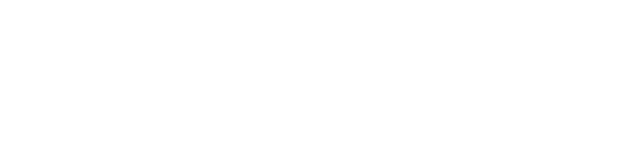
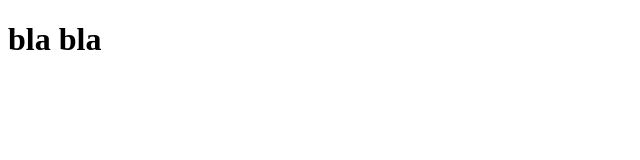
Before and after one commit to husepaolo/githubTest, a plain HTML site: page index.html in a window 1280 px wide. Shown: the whole page, without its empty margins (0-640 px from the left). Drawn offline with Linux system fonts and the light colour scheme.

Commit message:
update index.html

```diff
--- a/index.html
+++ b/index.html
@@ -5,5 +5,7 @@
     <meta name="viewport" content="width=device-width, initial-scale=1.0" />
     <title>Git tutorial</title>
   </head>
-  <body></body>
+  <body>
+    <h1>bla bla</h1>
+  </body>
 </html>
```
